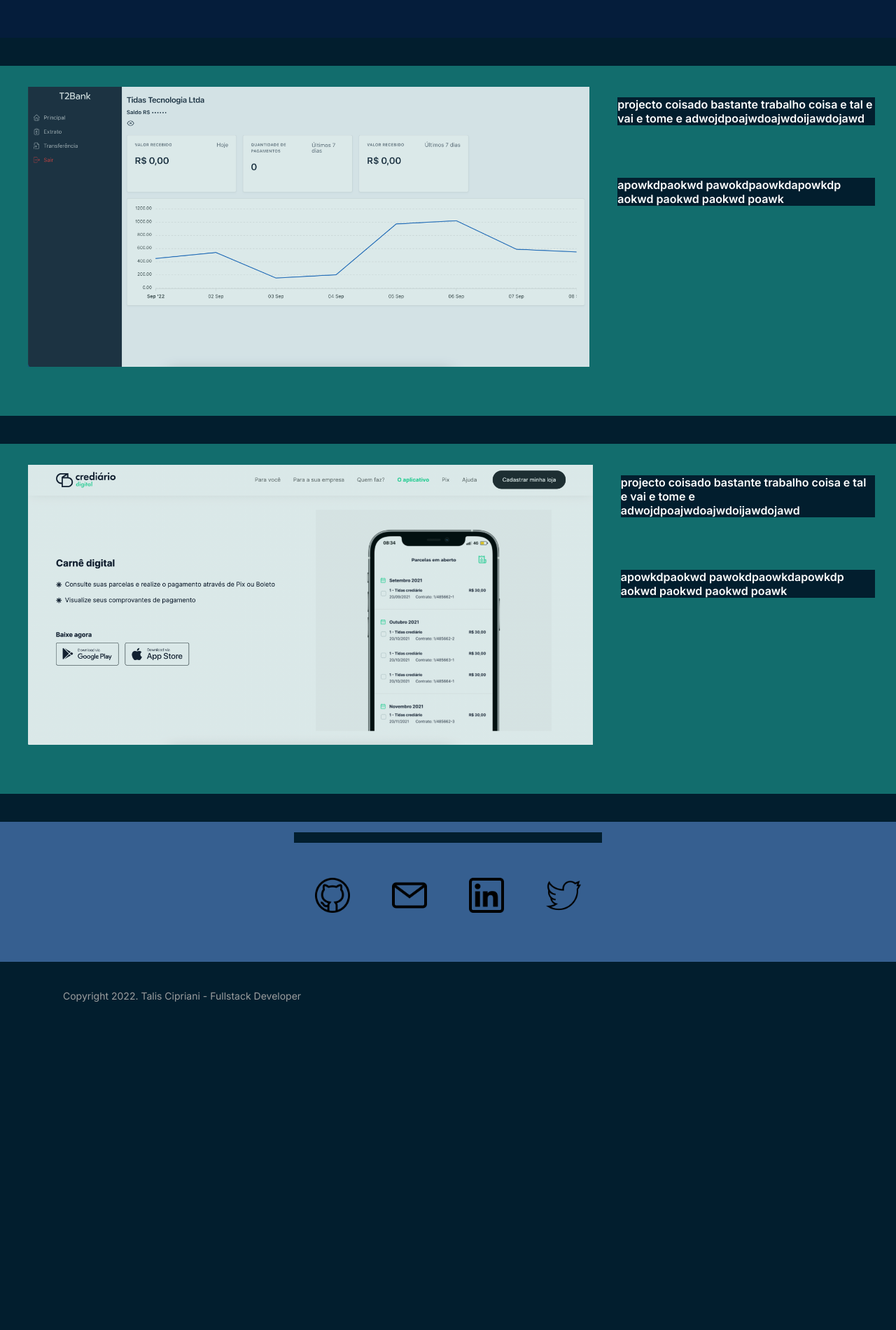
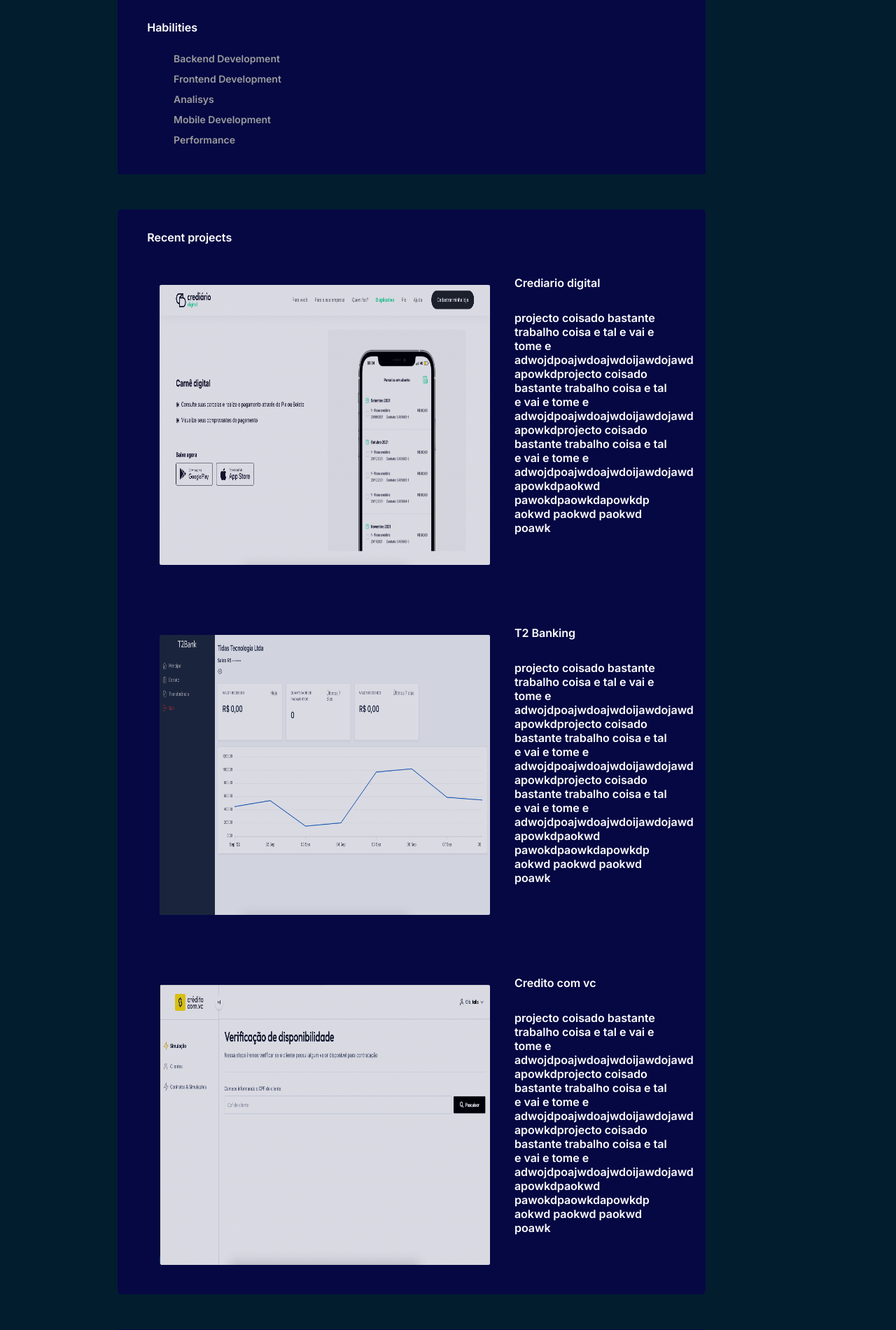
Before and after one commit to theTalis/portfolio-site, a Django app: page / in a window 1280 px wide. Shown: the part 512-2412 px from the top of the page at 70% size. Before the commit the page ends 1943 px from the top, so only its background shows below. Run offline with Django 4.2, Linux system fonts and the light colour scheme.

Commit message:
development

```diff
--- a/app/static/css/style.css
+++ b/app/static/css/style.css
@@ -2,26 +2,42 @@
     font-family: 'Inter', sans-serif;
     font-weight: 700;
 
-    margin: 15px 0px 40px;
+    width: 90%;
+    margin: auto;
 
-    background-color: #021e2e;
     color: #ffffff;
 }
+body {
+    background-color: #021e2e;
+    position: relative;
+}
+main {
+    margin: 30px 0px 40px;
+}
+.main-title {
+    font-size: 18px;
+    font-weight: 700;
 
+    margin-left: 90px;
+}
+.main-title a {
+    color: #FFFFFF;
+}
 .navbar {
     font-size: 14px;
     font-weight: 400;
-}
-.navbar > ul {
-    list-style-type: none;
 
     display: flex;
     flex-direction: row;
-
-    justify-content: center;
+}
+.navbar ul {
+    list-style-type: none;
+    display: flex;
+    flex-direction: row;
+    width: 40%;
 }
 .navbar li {
-    padding: 12px 24px;
+    padding: 12px;
 }
 a {
     text-decoration: none;
@@ -29,70 +45,130 @@ a {
 }
 #about {
     height: 400px;
-    width: 100%;
-    background-color: #051d3b;
+    width: 90%;
+    margin: 40px auto 0;
+
+    background-image: url("/static/img/background.png");
+    background-repeat: no-repeat;
+    background-size: cover;
+    background-position: center;
+    border-radius: 0.5%;
 
     display: flex;
     flex-direction: row;
     align-items: center;
 }
-#about > img {
+.about-content {
+    display: flex;
+    flex-direction: column;
+    width: 50%;
+
+    text-align: center;
+    font-size: 20px;
+}
+.about-content h1 {
+    padding: 0 0 20px;
+}
+.about-content h3 {
+    color: #9b9d9e;
+ }
+#projects {
+    background-color: #060843;
+    border-radius: 0.5%;
+
+    margin-bottom: 50px;
+}
+#projects > h4 {
+    padding-top: 30px;
+}
+.project {
+    height: 500px;
+    width: 100%;
+
+    display: flex;
+    flex-direction: row;
+}
+.project img {
+    height: 400px;
+    margin: 30px 10px 10px 60px;
+    border-radius: 0.5%;
+
+    opacity: 0.85;
+}
+.project div {
+    height: 400px;
+    display: flex;
+    flex-direction: column;
+
+    width: 36%;
+    margin: 30px;
+}
+#habilities {
+    height: 250px;
+    background-color: #060843;
+    border-radius: 0.5%;
+    margin-bottom: 50px;
+}
+#habilities h4 {
+    padding-top: 30px;
+}
+#habilities ul {
+    list-style-type: none;
+    display: flex;
+    flex-direction: column;
+    font-size: 14px;
+
+    padding: 20px 0;
+}
+#habilities li {
+    padding: 6px;
+    color: #9b9d9e;
+}
+#contacts {
+    height: 200px;
+    margin-top: 40px;
+    background-color: #060843;
+
+    display: flex;
+    flex-direction: row;
+    justify-content: center;
+}
+#contacts a {
+    width: 40px;
+    margin: auto 35px;
+}
+#contacts img {
+    filter: invert(100%);
+}
+/* #about > img {
     height: 300px;
     margin-left: 300px;
     margin-right: 30px;
 
     border-radius: 50%;
     opacity: 0.5;
-}
-.title {
-    display: flex;
-    flex-direction: column;
+} */
 
-    width: 35%;
-}
-.project {
-    height: 500px;
-    width: 100%;
-    background-color: rgb(18, 109, 109);
-
-    display: flex;
-    flex-direction: row;
-}
-.project > img {
-    height: 400px;
-    margin: 30px 10px 20px 40px;
-
-    opacity: 0.85;
-}
-.project > div {
-    height: 400px;
-    display: flex;
-    flex-direction: column;
-    background-color: rgb(18, 109, 109);
-
-    width: 35%;
-    margin: 30px;
-}
-#contacts {
-    height: 200px;
-    width: 100%;
-    background-color: #365f90;
-
-    display: flex;
-    flex-direction: row;
-    justify-content: center;
-}
-#contacts > a img {
-    height: 50px;
-    color: #ffffff;
-    background-color: #365f90;
-
-    padding: 50px 30px;
-}
-footer {
-    margin-left: 90px;
+footer div {
+    margin: 30px 30px;
 
     font-size: 14px;
     font-weight: 400;
     color: #9b9d9e;
 }
+footer {
+    font-size: 14px;
+    font-weight: 400;
+
+    display: flex;
+    flex-direction: row;
+}
+footer ul {
+    list-style-type: none;
+    display: flex;
+    flex-direction: row;
+    width: 40%;
+}
+footer li {
+    padding: 12px;
+}
--- a/app/views.py
+++ b/app/views.py
@@ -1,4 +1,26 @@
 from django.shortcuts import render
 
 def home(request):
-    return render(request, 'home.html')
+    data = {
+        "projects": [
+            {
+                "image": "/static/img/aplicativo.png",
+                "description": "Crediario digital",
+                "link": "https://crediario.digital",
+                "text": "projecto coisado bastante trabalho coisa e tal e vai e tome e adwojdpoajwdoajwdoijawdojawd apowkdprojecto coisado bastante trabalho coisa e tal e vai e tome e adwojdpoajwdoajwdoijawdojawd apowkdprojecto coisado bastante trabalho coisa e tal e vai e tome e adwojdpoajwdoajwdoijawdojawd apowkdpaokwd pawokdpaowkdapowkdp aokwd paokwd paokwd poawk"
+            },
+            {
+                "image": "/static/img/banking.png",
+                "description": "T2 Banking",
+                "link": "https://app.t2bank.com.br",
+                "text": "projecto coisado bastante trabalho coisa e tal e vai e tome e adwojdpoajwdoajwdoijawdojawd apowkdprojecto coisado bastante trabalho coisa e tal e vai e tome e adwojdpoajwdoajwdoijawdojawd apowkdprojecto coisado bastante trabalho coisa e tal e vai e tome e adwojdpoajwdoajwdoijawdojawd apowkdpaokwd pawokdpaowkdapowkdp aokwd paokwd paokwd poawk"
+            },
+            {
+                "image": "/static/img/emprestimo.png",
+                "description": "Credito com vc",
+                "link": "https://credito.com.vc",
+                "text": "projecto coisado bastante trabalho coisa e tal e vai e tome e adwojdpoajwdoajwdoijawdojawd apowkdprojecto coisado bastante trabalho coisa e tal e vai e tome e adwojdpoajwdoajwdoijawdojawd apowkdprojecto coisado bastante trabalho coisa e tal e vai e tome e adwojdpoajwdoajwdoijawdojawd apowkdpaokwd pawokdpaowkdapowkdp aokwd paokwd paokwd poawk"
+            }
+        ]
+    }
+    return render(request, 'home.html', data)
--- a/templates/base.html
+++ b/templates/base.html
@@ -5,7 +5,7 @@
     <meta name="description" content="">
     <meta http-equiv="X-UA-Compatible" content="IE=edge">
     <meta name="viewport" content="width=device-width, initial-scale=1, shrink-to-fit=no">
-    <title>Talis Cipriani</title>
+    <title>TalisCipriani</title>
 
     <link rel="preconnect" href="https://fonts.googleapis.com">
     <link rel="preconnect" href="https://fonts.gstatic.com" crossorigin>
@@ -19,7 +19,7 @@
     {% endblock  %}
   </body>
 
-  <script src="/static/js/base.js"></script>
+  {% comment %} <script src="/static/js/base.js"></script> {% endcomment %}
   {% block script %}
   {% endblock %}
 </html>
--- a/templates/home.html
+++ b/templates/home.html
@@ -7,6 +7,9 @@
 {% block main %}
 <main>
   <header class="navbar">
+    <div class="main-title">
+      <a href="#">TalisCipriani</a>
+    </div>
     <ul>
       <li>
         <a href="#about">
@@ -27,36 +30,54 @@
   </header>
 
   <div id="about">
-    <img src="/static/img/profile.jpeg" alt="Profile image">
 
-    <div class="title">
+    <div class="about-content">
       <h1>Talis Eduardo Cipriani</h1>
 
       <h3>Teste talis desenvolve varios plataforma e coisa de nao sei o que quando precisa chama nois</h3>
     </div>
   </div>
 
+  <div id="habilities">
+    <h4>
+      Habilities
+    </h4>
+
+    <ul>
+      <li>Backend Development</li>
+      <li>Frontend Development</li>
+      <li>Analisys</li>
+      <li>Mobile Development</li>
+      <li>Performance</li>
+    </ul>
+  </div>
+
   <div id="projects">
-    <div class="project">
-      <img src="/static/img/banking.png" alt="T2 Banking">
+    <h4>
+      Recent projects
+    </h4>
+    {% for project in projects %}
 
-      <div>
-        <h4>projecto coisado bastante trabalho coisa e tal e vai e tome e adwojdpoajwdoajwdoijawdojawd</h4>
-        <br>
-        <h4>apowkdpaokwd pawokdpaowkdapowkdp aokwd paokwd paokwd poawk</h4>
-      </div>
-    </div>
+        <div class="project">
+          <a href={{ project.link }} target="_blank">
+            <img src={{project.image}} alt={{project.description}}>
+          </a>
 
-    <div class="project">
-      <img src="/static/img/aplicativo.png" alt="Crediario digital">
+          <div>
+            <h4>{{ project.description }}</h4>
+            <h4>{{ project.text }}</h4>
+          </div>
+        </div>
+      {% endfor %}
+  </div>
 
-      <div>
-        <h4>projecto coisado bastante trabalho coisa e tal e vai e tome e adwojdpoajwdoajwdoijawdojawd</h4>
-        <br>
-        <h4>apowkdpaokwd pawokdpaowkdapowkdp aokwd paokwd paokwd poawk</h4>
-      </div>
-    </div>
-  </div>
+  <!-- <div id="email-form">
+
+    <img src="/static/img/profile.jpeg" alt="Profile image">
+    <form action="">
+
+    </form>
+  </div> -->
 
   <div id="contacts">
     <a href="https://github.com/theTalis" target="_blank">
@@ -74,10 +95,34 @@
     <a href="https://twitter.com/CiprianiTalis" target="_blank">
       <img src="/static/img/twitter.png" alt="Twitter">
     </a>
+
+    <a href="https://medium.com/@cipriani.talis" target="_blank">
+      <img src="/static/img/medium.png" alt="Medium">
+    </a>
   </div>
 
   <footer>
-    Copyright 2022. Talis Cipriani - Fullstack Developer
+    <div>
+      Copyright 2022. Talis Cipriani - Fullstack Developer
+    </div>
+
+    <ul>
+      <li>
+        <a href="#about">
+          About
+        </a>
+      </li>
+      <li>
+        <a href="#projects">
+          Projects
+        </a>
+      </li>
+      <li>
+        <a href="#contacts">
+          Contacts
+        </a>
+      </li>
+    </ul>
   </footer>
 </main>
 {% endblock %}
```
Also changed, not shown: app/static/img/emprestimo.png (added), app/static/img/medium.png (added), 2 other files.
